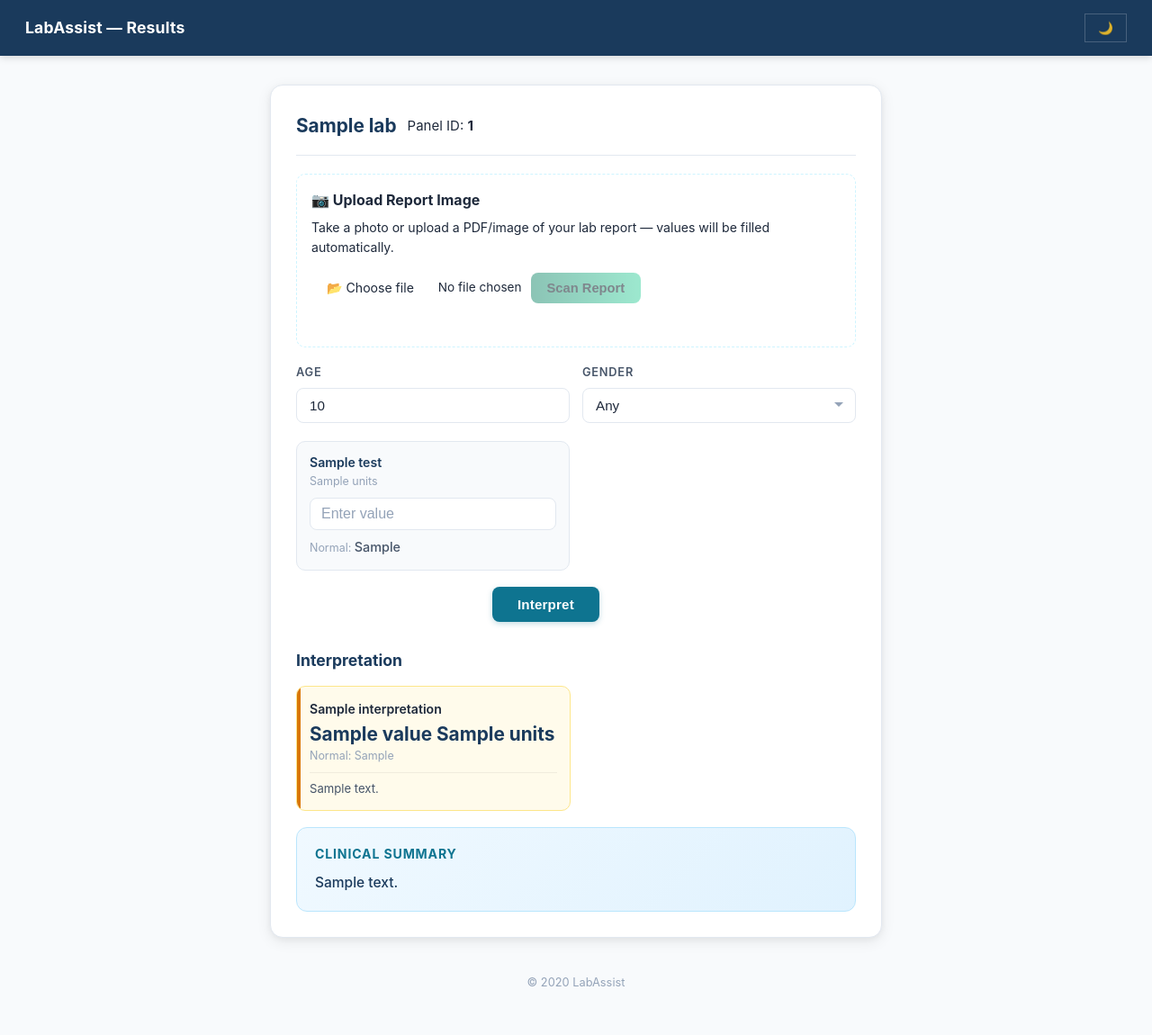
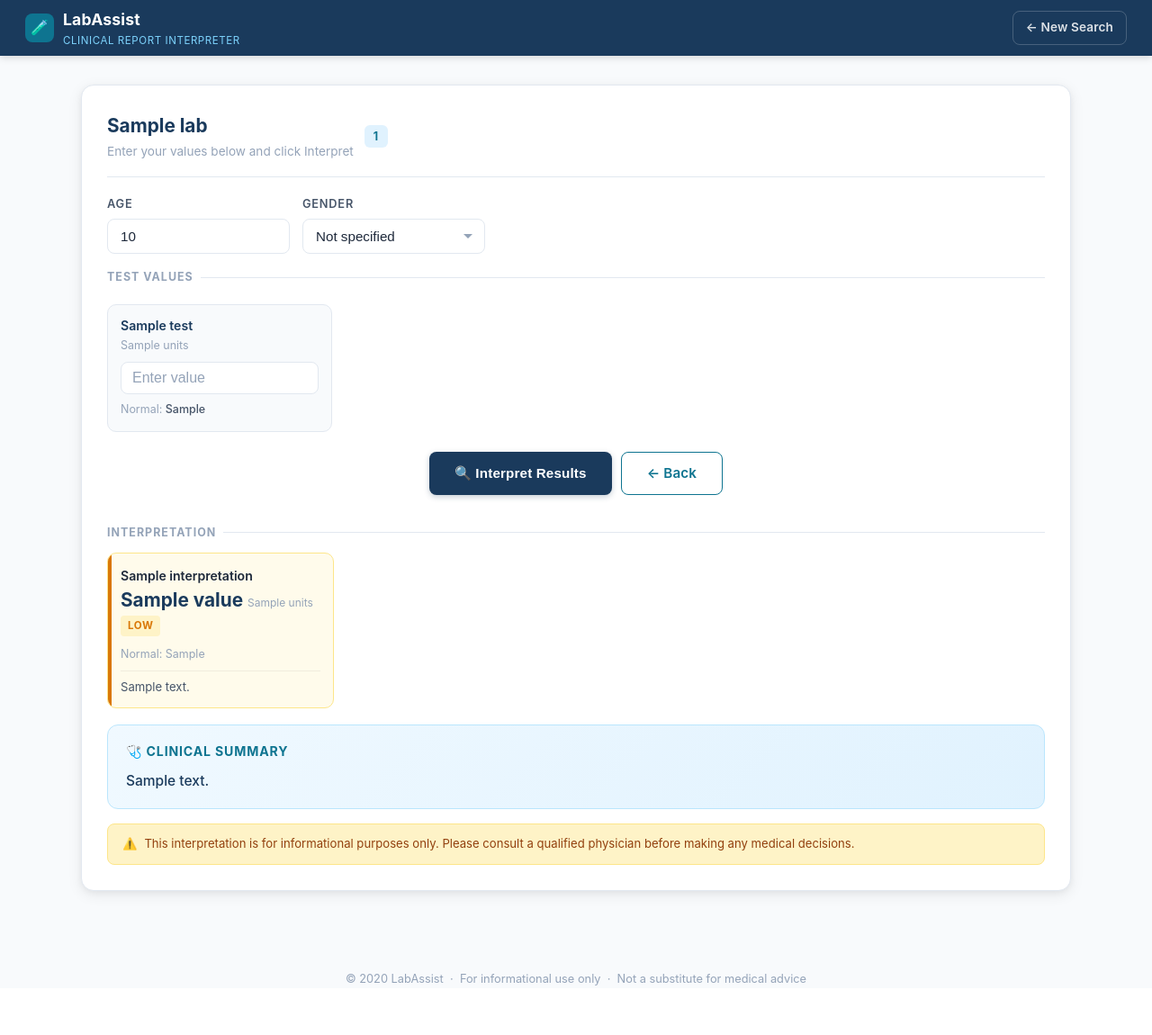
Before and after one commit to manast23/labassist, a Flask app: template templates/result.html in a window 1280 px wide. Shown: the whole page at 90% size. After the commit the page ends 1095 px from the top, so only its background shows below. Run offline with Flask 3, Linux system fonts and the light colour scheme; the template is opened without the code that fills it: most values are stand-ins (such as "Sample title", 1, 10 or a date in 2020).

Commit message:
Refactor result.html for improved layout and clarity
Updated the title and improved the layout of the results page. Removed unnecessary scripts and styles related to theme toggling and OCR functionality.

```diff
--- a/templates/result.html
+++ b/templates/result.html
@@ -3,219 +3,119 @@
 <head>
   <meta charset="utf-8" />
   <meta name="viewport" content="width=device-width,initial-scale=1" />
-  <title>{{ lab.panel_name }} — Results</title>
+  <title>{{ lab.panel_name }} — LabAssist</title>
   <link rel="stylesheet" href="{{ url_for('static', filename='style.css') }}">
-  <script>
-    (function() {
-      const savedTheme = localStorage.getItem('theme');
-      if (savedTheme === 'light') document.documentElement.classList.add('light');
-    })();
-  </script>
-  <style>
-    .ocr-box {
-      background: var(--glass);
-      border: 1px dashed rgba(61,211,255,0.25);
-      border-radius: 10px;
-      padding: 16px;
-      margin-bottom: 18px;
-    }
-    .ocr-box h3 { margin: 0 0 6px 0; font-size: 1rem; color: var(--accent); }
-    .ocr-box p  { margin: 0 0 12px 0; font-size: 0.88rem; color: var(--muted); }
-    .ocr-row { display: flex; gap: 10px; align-items: center; flex-wrap: wrap; }
-    .ocr-status { font-size: 0.88rem; color: var(--muted); margin-top: 8px; min-height: 20px; }
-    .ocr-status.success { color: var(--success); }
-    .ocr-status.error   { color: var(--danger);  }
-    .btn-ocr {
-      padding: 9px 18px;
-      background: linear-gradient(90deg, #1a8a6e, #3dd3a0);
-      color: #02111d;
-      font-weight: 700;
-      border-radius: 8px;
-      border: none;
-      cursor: pointer;
-      font-size: 0.92rem;
-      transition: opacity 0.2s;
-    }
-    .btn-ocr:disabled { opacity: 0.5; cursor: not-allowed; }
-    .file-label {
-      display: inline-block;
-      padding: 9px 16px;
-      background: var(--surface);
-      border: 1px solid rgba(255,255,255,0.08);
-      border-radius: 8px;
-      cursor: pointer;
-      font-size: 0.88rem;
-      color: var(--muted);
-      white-space: nowrap;
-    }
-    .file-label:hover { border-color: var(--accent); color: var(--accent); }
-    #fileInput { display: none; }
-    .filled-by-ocr { border-color: var(--accent) !important; background: rgba(61,211,255,0.06) !important; }
-  </style>
 </head>
 <body>
   <div class="wrap">
+
     <header class="topbar">
-      <div class="brand">LabAssist — Results</div>
-      <button id="themeToggle" class="btn-ghost" title="Toggle light/dark mode">🌙</button>
+      <div class="brand">
+        <div class="brand-icon">🧪</div>
+        <div>
+          LabAssist
+          <span class="brand-sub">Clinical Report Interpreter</span>
+        </div>
+      </div>
+      <a href="{{ url_for('index') }}" class="btn btn-ghost">← New Search</a>
     </header>
 
     <main class="main">
-      <section class="card">
+      <section class="card card-wide">
+
+        <!-- Panel header -->
         <div class="panel-header">
-          <h2>{{ lab.panel_name }}</h2>
-          <div class="meta">Panel ID: <b>{{ lab.id }}</b></div>
+          <div>
+            <h2>{{ lab.panel_name }}</h2>
+            <p class="muted" style="margin-top:2px;font-size:0.85rem;">Enter your values below and click Interpret</p>
+          </div>
+          <span class="badge">{{ lab.id | upper }}</span>
         </div>
 
-        <!-- ── OCR Upload Box ── -->
-        <div class="ocr-box">
-          <h3>📷 Upload Report Image</h3>
-          <p>Take a photo or upload a PDF/image of your lab report — values will be filled automatically.</p>
-          <div class="ocr-row">
-            <label class="file-label" for="fileInput">📂 Choose file</label>
-            <input type="file" id="fileInput" accept="image/*,.pdf">
-            <span id="fileName" style="font-size:0.85rem;color:var(--muted)">No file chosen</span>
-            <button class="btn-ocr" id="ocrBtn" disabled>Scan Report</button>
-          </div>
-          <div class="ocr-status" id="ocrStatus"></div>
-        </div>
-
-        <form action="{{ url_for('interpret') }}" method="post" id="mainForm">
+        <form action="{{ url_for('interpret') }}" method="post">
           <input type="hidden" name="lab_id" value="{{ lab.id }}">
 
-          <div class="row">
+          <!-- Age & Gender -->
+          <div class="row" style="max-width:420px;">
             <div class="col">
               <label class="label">Age</label>
-              <input type="number" name="age" value="{{ age }}" class="input">
+              <input type="number" name="age" value="{{ age }}" class="input" placeholder="Years">
             </div>
             <div class="col">
               <label class="label">Gender</label>
               <select name="gender" class="input">
-                <option value="">Any</option>
-                <option value="male" {% if gender=='male' %}selected{% endif %}>Male</option>
+                <option value="">Not specified</option>
+                <option value="male"   {% if gender=='male'   %}selected{% endif %}>Male</option>
                 <option value="female" {% if gender=='female' %}selected{% endif %}>Female</option>
               </select>
             </div>
           </div>
 
+          <!-- Test values -->
+          <div class="section-label" style="margin-top:8px;">Test Values</div>
+
           <div class="grid">
             {% for test in lab.tests %}
             <div class="test-card">
               <div class="test-title">{{ test.name }}</div>
-              <div class="test-units">{{ test.units }}</div>
-              <input class="input" name="{{ test.id }}" id="field_{{ test.id }}" placeholder="Enter value">
-              <div class="range">Normal: <span class="muted">{{ test.normal_range }}</span></div>
+              <div class="test-units">{{ test.units if test.units else '—' }}</div>
+              <input class="input" name="{{ test.id }}" id="field_{{ test.id }}"
+                placeholder="Enter value" type="number" step="any">
+              <div class="range">Normal: <span>{{ test.normal_range }}</span></div>
             </div>
             {% endfor %}
           </div>
 
-          <div style="text-align:center; margin-top:18px;">
-            <button class="btn" type="submit">Interpret</button>
-            <a href="{{ url_for('index') }}" class="btn btn-ghost">Back</a>
+          <div class="form-actions">
+            <button class="btn btn-interpret" type="submit">
+              🔍 Interpret Results
+            </button>
+            <a href="{{ url_for('index') }}" class="btn btn-outline">← Back</a>
           </div>
         </form>
 
+        <!-- Results section -->
         {% if interpretations %}
-        <section class="results">
-          <h3>Interpretation</h3>
+        <div style="margin-top:32px;">
+          <div class="section-label">Interpretation</div>
+
           <div class="grid-results">
             {% for it in interpretations %}
-            <div class="result-box {% if it.status=='Low' %}low{% elif it.status=='High' %}high{% else %}normal{% endif %}">
+            {% if it.value is not none %}
+            <div class="result-box {{ 'low' if it.status=='Low' else 'high' if it.status=='High' else 'normal' }}">
               <div class="result-name">{{ it.name }}</div>
-              <div class="result-val">{{ it.value if it.value is not none else "-" }} {{ it.units }}</div>
+              <div class="result-val">{{ it.value }} <span style="font-size:0.75rem;font-weight:400;color:var(--gray-400)">{{ it.units }}</span></div>
+              <span class="result-status">{{ it.status }}</span>
               <div class="result-range">Normal: {{ it.normal_range }}</div>
-              <div class="result-note">{% if it.detail %}{{ it.detail }}{% endif %}</div>
+              {% if it.detail %}
+              <div class="result-note">{{ it.detail }}</div>
+              {% endif %}
             </div>
+            {% endif %}
             {% endfor %}
           </div>
+
+          {% if summary %}
           <div class="interpretation">
-            <h4>Clinical Summary</h4>
+            <h4>🩺 Clinical Summary</h4>
             <p>{{ summary }}</p>
           </div>
-        </section>
+          {% endif %}
+
+          <div class="disclaimer" style="margin-top:16px;">
+            <span>⚠️</span>
+            <span>This interpretation is for informational purposes only. Please consult a qualified physician before making any medical decisions.</span>
+          </div>
+        </div>
         {% endif %}
+
       </section>
+    </main>
 
-      <footer class="footer">© {{ current_year }} LabAssist</footer>
-    </main>
+    <footer class="footer">
+      © {{ current_year }} LabAssist &nbsp;·&nbsp; For informational use only &nbsp;·&nbsp; Not a substitute for medical advice
+    </footer>
+
   </div>
-
-  <script>
-    // Theme toggle
-    const toggleBtn = document.getElementById("themeToggle");
-    const isLight = document.documentElement.classList.contains("light");
-    toggleBtn.textContent = isLight ? "☀️" : "🌙";
-    toggleBtn.addEventListener("click", () => {
-      document.documentElement.classList.toggle("light");
-      const theme = document.documentElement.classList.contains("light") ? "light" : "dark";
-      localStorage.setItem("theme", theme);
-      toggleBtn.textContent = theme === "light" ? "☀️" : "🌙";
-    });
-
-    // OCR
-    const fileInput = document.getElementById("fileInput");
-    const fileLabel = document.getElementById("fileName");
-    const ocrBtn   = document.getElementById("ocrBtn");
-    const ocrStatus = document.getElementById("ocrStatus");
-
-    fileInput.addEventListener("change", () => {
-      if (fileInput.files.length > 0) {
-        fileLabel.textContent = fileInput.files[0].name;
-        ocrBtn.disabled = false;
-      } else {
-        fileLabel.textContent = "No file chosen";
-        ocrBtn.disabled = true;
-      }
-    });
-
-    ocrBtn.addEventListener("click", async () => {
-      const file = fileInput.files[0];
-      if (!file) return;
-
-      ocrBtn.disabled = true;
-      ocrBtn.textContent = "Scanning...";
-      ocrStatus.className = "ocr-status";
-      ocrStatus.textContent = "⏳ Sending to OCR — this may take a few seconds...";
-
-      const formData = new FormData();
-      formData.append("report", file);
-      formData.append("lab_id", "{{ lab.id }}");
-
-      try {
-        const resp = await fetch("/ocr", { method: "POST", body: formData });
-        const data = await resp.json();
-
-        if (data.error) {
-          ocrStatus.className = "ocr-status error";
-          ocrStatus.textContent = "❌ " + data.error;
-        } else {
-          const extracted = data.extracted;
-          let filled = 0;
-          for (const [tid, val] of Object.entries(extracted)) {
-            const field = document.getElementById("field_" + tid);
-            if (field) {
-              field.value = val;
-              field.classList.add("filled-by-ocr");
-              filled++;
-            }
-          }
-          if (filled > 0) {
-            ocrStatus.className = "ocr-status success";
-            ocrStatus.textContent = `✅ ${filled} value(s) filled automatically. Please verify before interpreting.`;
-          } else {
-            ocrStatus.className = "ocr-status error";
-            const preview = data.raw_text ? data.raw_text.substring(0, 200) : "empty";
-            ocrStatus.textContent = `⚠️ Scanned but no values matched. OCR read: "${preview}"`;
-          }
-        }
-      } catch (err) {
-        ocrStatus.className = "ocr-status error";
-        ocrStatus.textContent = "❌ Network error. Please try again.";
-      }
-
-      ocrBtn.disabled = false;
-      ocrBtn.textContent = "Scan Report";
-    });
-  </script>
 </body>
 </html>
```
